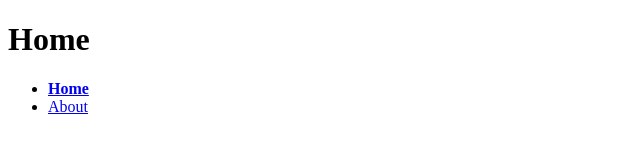
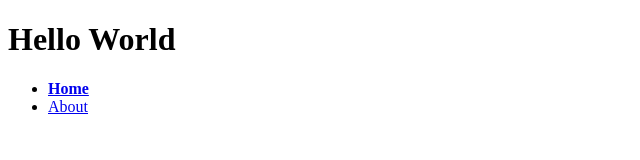
Before and after one commit to Zimlichg/CSSHTML, a plain HTML site: page index.html in a window 1280 px wide. Shown: the whole page, without its empty margins (0-640 px from the left). Drawn offline with Linux system fonts and the light colour scheme.

Commit message:
Hellow World

```diff
--- a/index.html
+++ b/index.html
@@ -4,11 +4,11 @@
     <meta charset="UTF-8">
     <meta name="viewport" content="width=device-width, initial-scale=1.0">
     <meta http-equiv="X-UA-Compatible" content="ie=edge">
-    <title>Homepage</title>
+    <title>Hello World!</title>
     <link rel="stylesheet" href="screen.css">
   </head>
   <body>
-    <h1>Home</h1>
+    <h1>Hello World</h1>
     <nav>
       <ul>
         <li><a href="index.html" class="active">Home</a></li>
```
